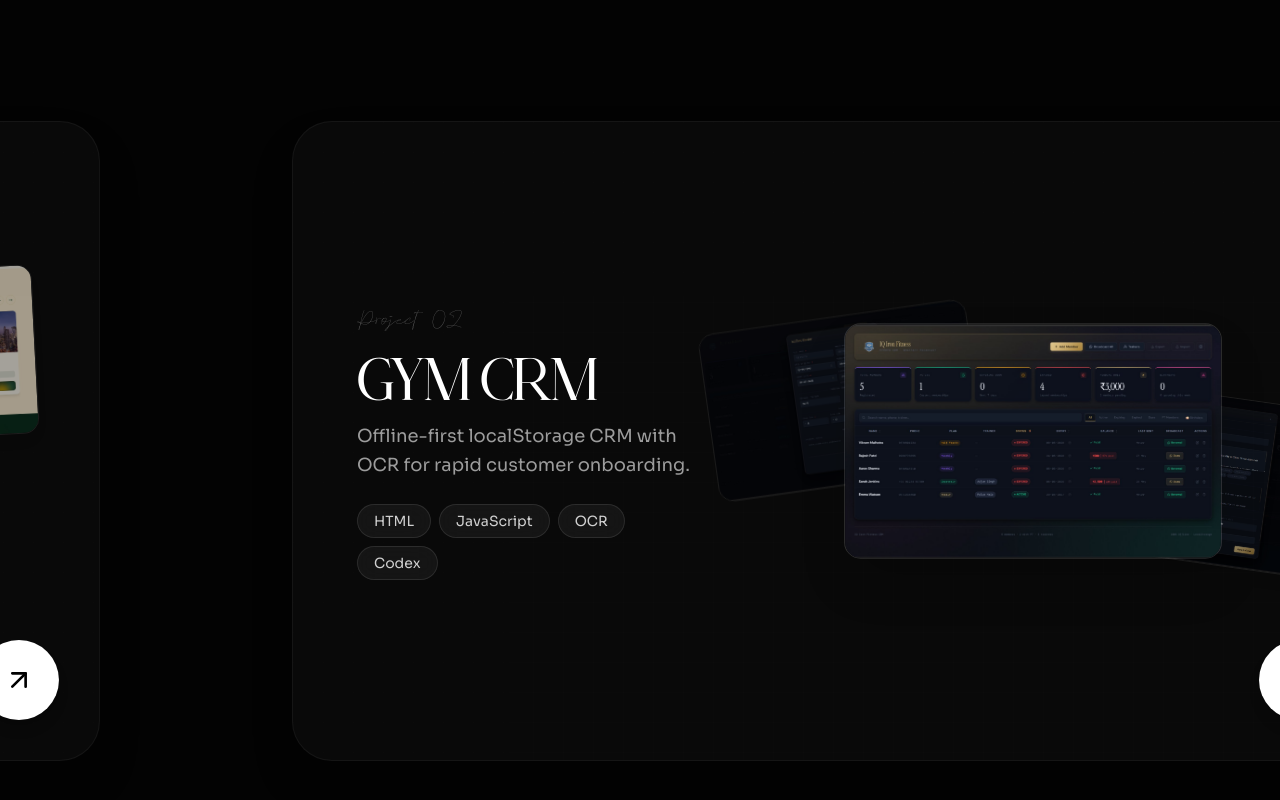
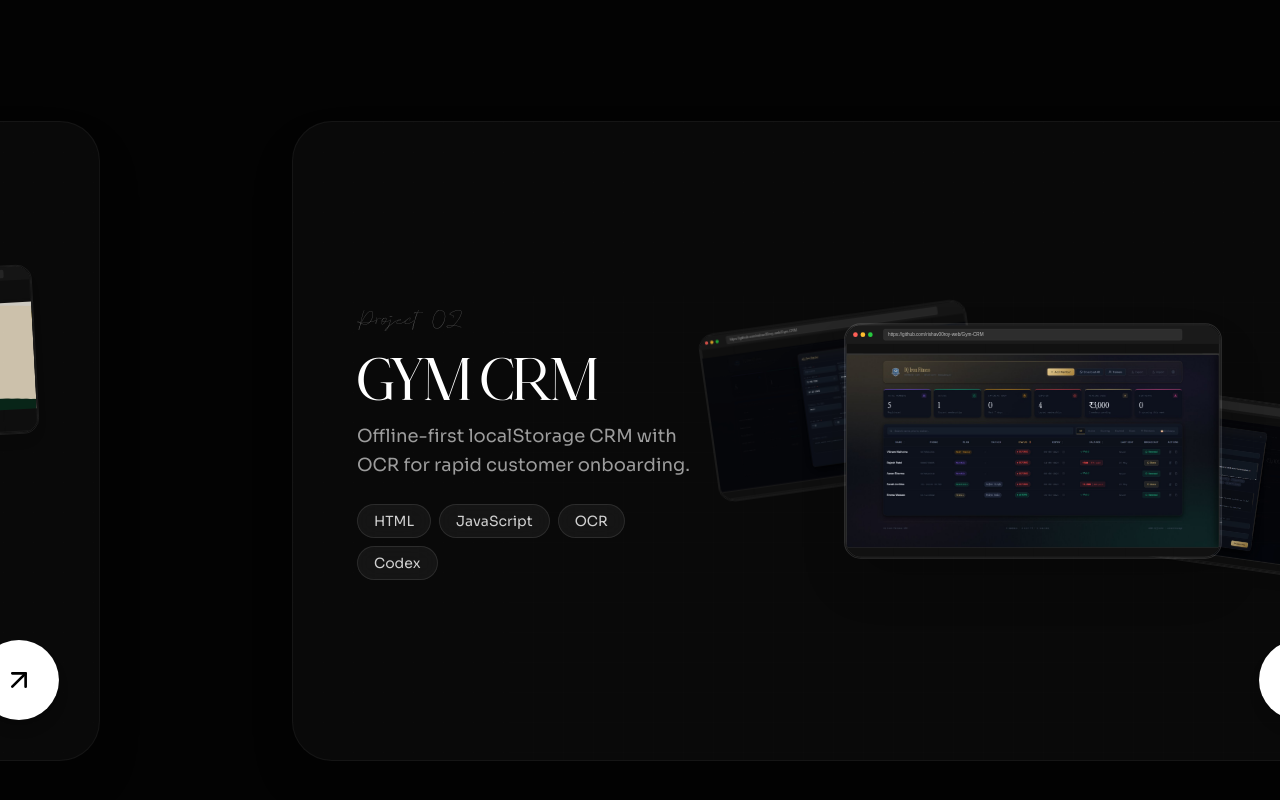
Before and after one commit to rishav00roy-web/Portfolio-website, a Next.js app: page / in a window 1280 px wide. Shown: the part 2471-3271 px from the top of the page. Built offline with nearby package versions, Linux system fonts and the light colour scheme.

Commit message:
Integrate skeuomorphic animated SVG browser mockup frame for Projects section cards

```diff
--- a/src/app/globals.css
+++ b/src/app/globals.css
@@ -185,3 +185,87 @@ html.custom-cursor-active *::after {
   transform: translate(15px, -15px);
   filter: drop-shadow(0 0 2px var(--accent)) drop-shadow(0 0 8px var(--accent));
 }
+
+/* ---- Project browser box mockup styles ---- */
+.main-container {
+  display: flex;
+  justify-content: center;
+  align-items: center;
+  height: 100%;
+  width: 100%;
+  overflow: hidden;
+}
+.loader {
+  width: 100%;
+  height: 100%;
+}
+#browser {
+  overflow: hidden;
+}
+.grid-line {
+  stroke: #222;
+  stroke-width: 0.5;
+}
+.browser-frame {
+  fill: #111;
+  stroke: #666;
+  stroke-width: 1;
+  filter: drop-shadow(0 0 10px rgba(0, 0, 0, 0.9));
+}
+.browser-top {
+  fill: #1a1a1a;
+}
+.loading-text {
+  font-family: Haettenschweiler, sans-serif;
+  font-size: 14px;
+  fill: #e4e4e4;
+}
+.skeleton {
+  fill: #2d2d2d;
+  rx: 4;
+  ry: 4;
+  animation: pulse 1.8s ease-in-out infinite;
+  filter: drop-shadow(0 0 3px rgba(255, 255, 255, 0.02));
+}
+@keyframes pulse {
+  0% {
+    fill: #2d2d2d;
+  }
+  50% {
+    fill: #505050;
+  }
+  100% {
+    fill: #2d2d2d;
+  }
+}
+.trace-flow {
+  stroke-width: 1;
+  fill: none;
+  stroke-dasharray: 120 600;
+  stroke-dashoffset: 720;
+  animation: flow 5s linear infinite;
+  opacity: 0.95;
+  stroke-linejoin: round;
+  filter: drop-shadow(0 0 8px currentColor) blur(0.5px);
+  color: #00ccff;
+}
+.trace-flow:nth-child(1) {
+  stroke: url(#traceGradient1);
+}
+.trace-flow:nth-child(2) {
+  stroke: url(#traceGradient2);
+}
+.trace-flow:nth-child(3) {
+  stroke: url(#traceGradient3);
+}
+.trace-flow:nth-child(4) {
+  stroke: url(#traceGradient4);
+}
+@keyframes flow {
+  from {
+    stroke-dashoffset: 720;
+  }
+  to {
+    stroke-dashoffset: 0;
+  }
+}
--- a/src/components/Projects.tsx
+++ b/src/components/Projects.tsx
@@ -54,6 +54,101 @@ type Project = {
   link: string;
   images: string[];
 };
+
+function BrowserMockup({
+  image,
+  url,
+  reducedMotion,
+}: {
+  image: string;
+  url: string;
+  reducedMotion: boolean | null;
+}) {
+  return (
+    <div className="main-container relative w-full h-full rounded-2xl overflow-hidden border border-white/10 shadow-2xl">
+      <svg id="browser" className="loader w-full h-full" viewBox="0 0 800 500" preserveAspectRatio="none">
+        <defs>
+          <linearGradient id="traceGradient1" x1="0%" y1="0%" x2="100%" y2="100%">
+            <stop offset="0%" stopColor="#00ccff" stopOpacity="0" />
+            <stop offset="50%" stopColor="#00ccff" stopOpacity="1" />
+            <stop offset="100%" stopColor="#00ccff" stopOpacity="0" />
+          </linearGradient>
+          <linearGradient id="traceGradient2" x1="0%" y1="0%" x2="100%" y2="100%">
+            <stop offset="0%" stopColor="#ff007f" stopOpacity="0" />
+            <stop offset="50%" stopColor="#ff007f" stopOpacity="1" />
+            <stop offset="100%" stopColor="#ff007f" stopOpacity="0" />
+          </linearGradient>
+          <linearGradient id="traceGradient3" x1="0%" y1="0%" x2="100%" y2="100%">
+            <stop offset="0%" stopColor="#39ff14" stopOpacity="0" />
+            <stop offset="50%" stopColor="#39ff14" stopOpacity="1" />
+            <stop offset="100%" stopColor="#39ff14" stopOpacity="0" />
+          </linearGradient>
+          <linearGradient id="traceGradient4" x1="0%" y1="0%" x2="100%" y2="100%">
+            <stop offset="0%" stopColor="#ffb300" stopOpacity="0" />
+            <stop offset="50%" stopColor="#ffb300" stopOpacity="1" />
+            <stop offset="100%" stopColor="#ffb300" stopOpacity="0" />
+          </linearGradient>
+          <clipPath id="browserContentClip">
+            <rect x="0" y="40" width="800" height="460" rx="0" ry="0" />
+          </clipPath>
+        </defs>
+
+        {/* Browser Frame Background */}
+        <rect className="browser-frame" width="800" height="500" rx="12" ry="12" />
+
+        {/* Grid lines (background) */}
+        <g className="opacity-25">
+          <line className="grid-line" x1="100" y1="40" x2="100" y2="500" />
+          <line className="grid-line" x1="200" y1="40" x2="200" y2="500" />
+          <line className="grid-line" x1="300" y1="40" x2="300" y2="500" />
+          <line className="grid-line" x1="400" y1="40" x2="400" y2="500" />
+          <line className="grid-line" x1="500" y1="40" x2="500" y2="500" />
+          <line className="grid-line" x1="600" y1="40" x2="600" y2="500" />
+          <line className="grid-line" x1="700" y1="40" x2="700" y2="500" />
+          <line className="grid-line" x1="0" y1="100" x2="800" y2="100" />
+          <line className="grid-line" x1="0" y1="200" x2="800" y2="200" />
+          <line className="grid-line" x1="0" y1="300" x2="800" y2="300" />
+          <line className="grid-line" x1="0" y1="400" x2="800" y2="400" />
+        </g>
+
+        {/* Embedded Project Image */}
+        <image
+          href={image}
+          x="0"
+          y="40"
+          width="800"
+          height="460"
+          preserveAspectRatio="xMidYMidSlice"
+          clipPath="url(#browserContentClip)"
+        />
+
+        {/* Glowing Trace Flows (flowing over the image) */}
+        {!reducedMotion && (
+          <g>
+            <path className="trace-flow" d="M 0,100 L 800,100" />
+            <path className="trace-flow" d="M 200,40 L 200,500" />
+            <path className="trace-flow" d="M 0,300 L 800,300" />
+            <path className="trace-flow" d="M 600,40 L 600,500" />
+          </g>
+        )}
+
+        {/* Browser Top Bar */}
+        <rect className="browser-top" width="800" height="40" />
+
+        {/* Window controls */}
+        <circle cx="20" cy="20" r="5" fill="#ff5f56" />
+        <circle cx="36" cy="20" r="5" fill="#ffbd2e" />
+        <circle cx="52" cy="20" r="5" fill="#27c93f" />
+
+        {/* URL bar */}
+        <rect x="80" y="8" width="640" height="24" rx="4" ry="4" fill="#2d2d2d" stroke="#444" strokeWidth="0.5" />
+        <text x="90" y="24" fill="#e4e4e4" fontSize="10" fontFamily="sans-serif" opacity="0.8">
+          {url}
+        </text>
+      </svg>
+    </div>
+  );
+}
 
 function Card({
   project,
@@ -132,24 +227,14 @@ function Card({
             {/* Left card */}
             {reducedMotion ? (
               <div className="absolute left-[-10%] w-[56%] aspect-[16/10] rounded-2xl overflow-hidden shadow-lg border border-white/10 z-0 scale-95 opacity-80">
-                <img
-                  src={project.images[1]}
-                  alt=""
-                  className="w-full h-full object-cover"
-                />
-                <div className="absolute inset-0 bg-black/20" />
+                <BrowserMockup image={project.images[1]} url={project.link} reducedMotion={reducedMotion} />
               </div>
             ) : (
               <motion.div
                 style={{ y: leftY, x: leftX, rotate: leftRotate }}
                 className="absolute left-[-10%] w-[56%] aspect-[16/10] rounded-2xl overflow-hidden shadow-lg border border-white/10 z-0 scale-95 opacity-80"
               >
-                <img
-                  src={project.images[1]}
-                  alt=""
-                  className="w-full h-full object-cover"
-                />
-                <div className="absolute inset-0 bg-black/20" />
+                <BrowserMockup image={project.images[1]} url={project.link} reducedMotion={reducedMotion} />
               </motion.div>
             )}
 
@@ -158,34 +243,20 @@ function Card({
               style={reducedMotion ? {} : { scale: centerScale }}
               className="relative w-[72%] aspect-[16/10] rounded-2xl overflow-hidden shadow-2xl border border-white/15 z-10 hover:shadow-[0_0_30px_rgba(255,255,255,0.08)] transition-shadow duration-300"
             >
-              <img
-                src={project.images[0]}
-                alt={project.title}
-                className="w-full h-full object-cover"
-              />
+              <BrowserMockup image={project.images[0]} url={project.link} reducedMotion={reducedMotion} />
             </motion.div>
 
             {/* Right card */}
             {reducedMotion ? (
               <div className="absolute right-[-10%] w-[56%] aspect-[16/10] rounded-2xl overflow-hidden shadow-lg border border-white/10 z-0 scale-95 opacity-80">
-                <img
-                  src={project.images[2]}
-                  alt=""
-                  className="w-full h-full object-cover"
-                />
-                <div className="absolute inset-0 bg-black/20" />
+                <BrowserMockup image={project.images[2]} url={project.link} reducedMotion={reducedMotion} />
               </div>
             ) : (
               <motion.div
                 style={{ y: rightY, x: rightX, rotate: rightRotate }}
                 className="absolute right-[-10%] w-[56%] aspect-[16/10] rounded-2xl overflow-hidden shadow-lg border border-white/10 z-0 scale-95 opacity-80"
               >
-                <img
-                  src={project.images[2]}
-                  alt=""
-                  className="w-full h-full object-cover"
-                />
-                <div className="absolute inset-0 bg-black/20" />
+                <BrowserMockup image={project.images[2]} url={project.link} reducedMotion={reducedMotion} />
               </motion.div>
             )}
           </div>
```
Also changed, not shown: 1 other file (tests, documents, lock files or other folders).
